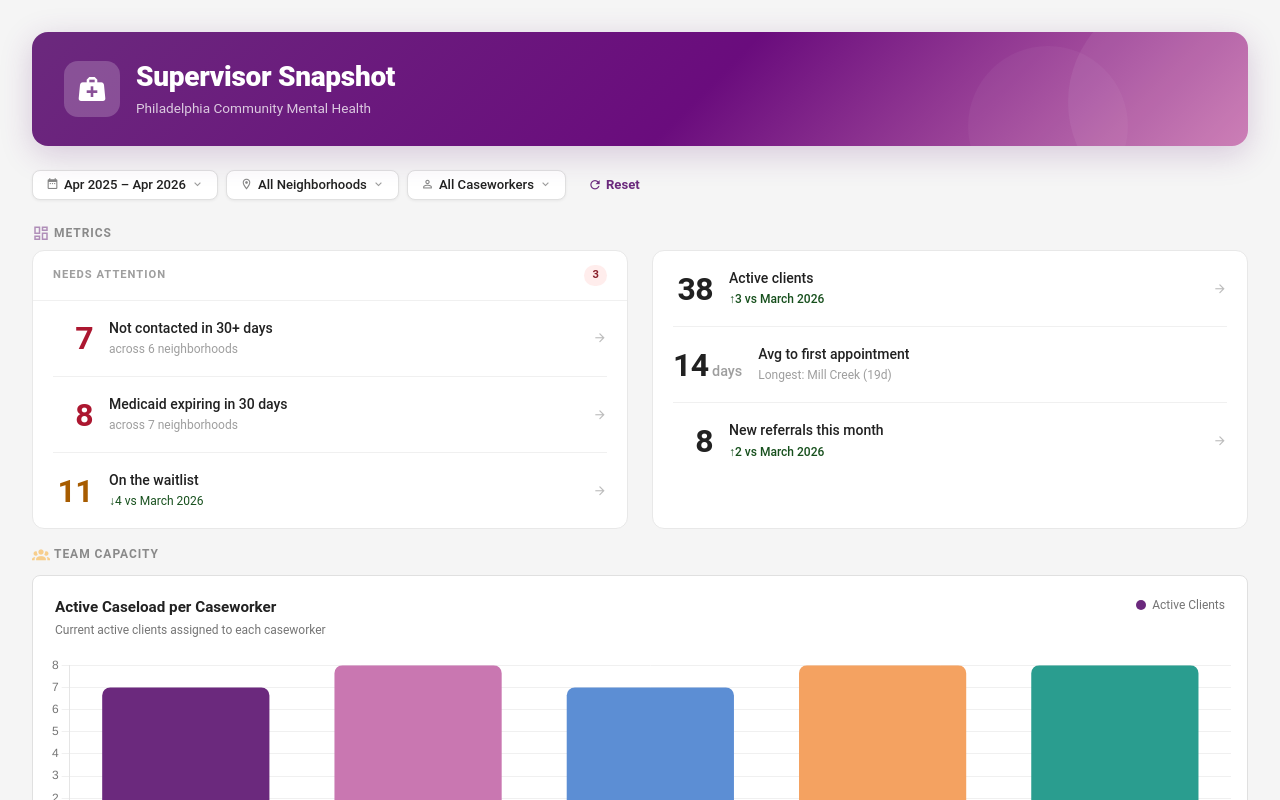
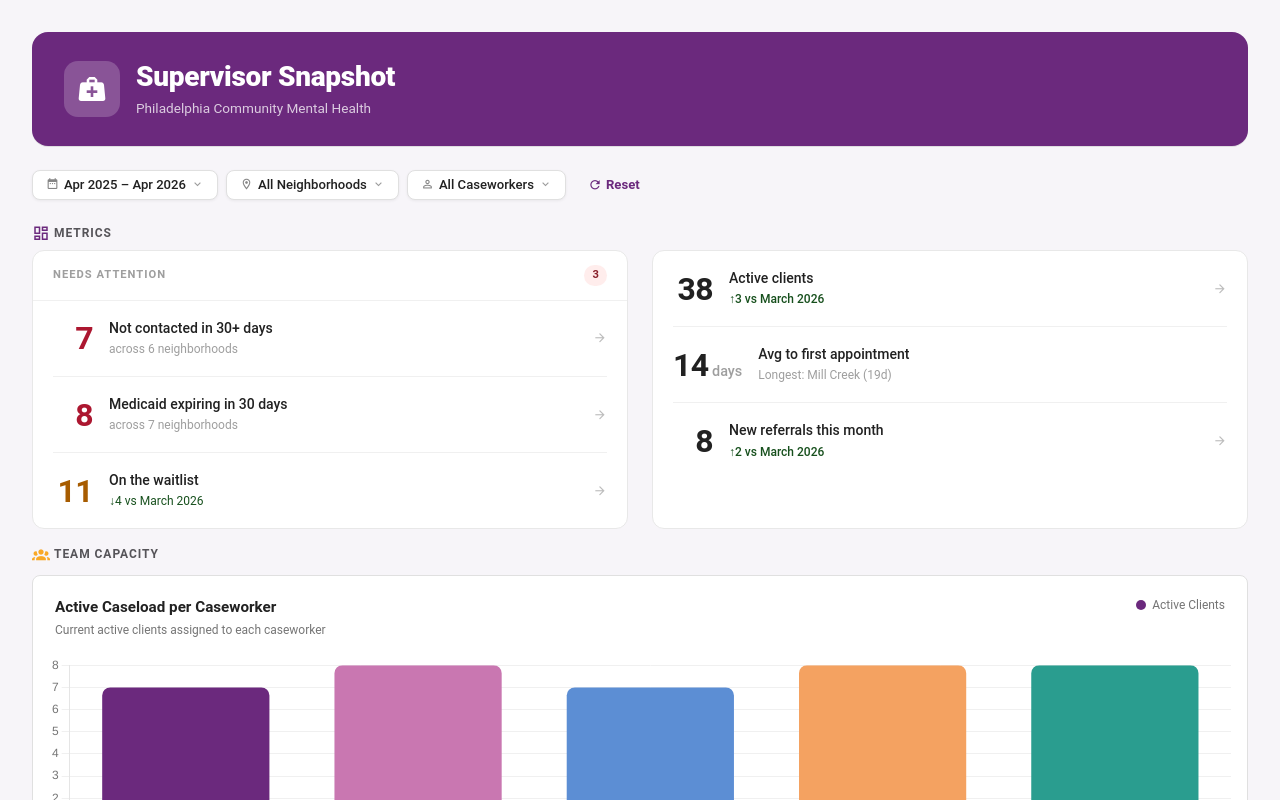
Before and after one commit to kmcconnell4/Protogen_Academy_300_Supervisor_Snapshot, a Vue app: page / in a window 1280 px wide. Shown: the top 800 px of the page. Built offline with nearby package versions, Linux system fonts and the light colour scheme.

Commit message:
Redesigned color scheme

```diff
--- a/src/App.vue
+++ b/src/App.vue
@@ -18,7 +18,7 @@ import DashboardView from '@/views/DashboardView.vue'
 
 html,
 body {
-  background-color: #f5f5f5;
+  background-color: oklch(98.5% 0.006 305);
   min-height: 100vh;
 }
 
@@ -34,10 +34,10 @@ body {
   height: 6px;
 }
 ::-webkit-scrollbar-track {
-  background: #f5f5f5;
+  background: oklch(98.5% 0.006 305);
 }
 ::-webkit-scrollbar-thumb {
-  background: #c977b1;
+  background: oklch(78% 0.05 305);
   border-radius: 3px;
 }
 
--- a/src/components/ActionNeededRow.vue
+++ b/src/components/ActionNeededRow.vue
@@ -284,7 +284,7 @@ function openDrawer(panel: keyof typeof columnConfigs) {
 }
 
 .watchlist-row:hover {
-  background: oklch(98.5% 0.003 270);
+  background: oklch(98% 0.01 305);
 }
 
 .watchlist-row:focus-visible {
--- a/src/components/DashboardHeader.vue
+++ b/src/components/DashboardHeader.vue
@@ -19,36 +19,12 @@
 
 <style scoped>
 .dashboard-header {
-  background: linear-gradient(135deg, #6b297d 0%, #6a0c7d 55%, #c977b1 100%);
+  background: #6b297d;
   border-radius: 16px;
   padding: 28px 32px;
-  box-shadow: 0 8px 32px rgba(107, 41, 125, 0.22);
+  box-shadow: 0 1px 0 rgba(0, 0, 0, 0.1);
   position: relative;
   overflow: hidden;
-}
-
-/* Decorative background circles */
-.dashboard-header::before {
-  content: '';
-  position: absolute;
-  top: -40px;
-  right: -40px;
-  width: 220px;
-  height: 220px;
-  border-radius: 50%;
-  background: rgba(255, 255, 255, 0.06);
-  pointer-events: none;
-}
-.dashboard-header::after {
-  content: '';
-  position: absolute;
-  bottom: -60px;
-  right: 120px;
-  width: 160px;
-  height: 160px;
-  border-radius: 50%;
-  background: rgba(255, 255, 255, 0.04);
-  pointer-events: none;
 }
 
 .header-inner {
--- a/src/components/PhillyNeighborhoodMap.vue
+++ b/src/components/PhillyNeighborhoodMap.vue
@@ -83,10 +83,10 @@ const maxCount = computed(() => {
 })
 
 function interpolateColor(t: number): string {
-  // #f3e4f7 (light purple) → #6b297d (brand purple)
-  const r = Math.round(0xf3 + t * (0x6b - 0xf3))
-  const g = Math.round(0xe4 + t * (0x29 - 0xe4))
-  const b = Math.round(0xf7 + t * (0x7d - 0xf7))
+  // #edf7e8 (light green) → #285707 (CBH forest green)
+  const r = Math.round(0xed + t * (0x28 - 0xed))
+  const g = Math.round(0xf7 + t * (0x57 - 0xf7))
+  const b = Math.round(0xe8 + t * (0x07 - 0xe8))
   return `rgb(${r},${g},${b})`
 }
 
--- a/src/components/SummaryRow.vue
+++ b/src/components/SummaryRow.vue
@@ -127,7 +127,7 @@ const longestWaitLabel = computed(() =>
 }
 
 .stat-row--clickable:hover {
-  background: oklch(98.5% 0.003 270);
+  background: oklch(98% 0.01 305);
 }
 
 .stat-row--clickable:focus-visible {
--- a/src/plugins/theme.ts
+++ b/src/plugins/theme.ts
@@ -13,10 +13,10 @@ export const theme: ThemeDefinition = {
     'secondary-lighten-1': '#e7ffde',
 
     // Neutrals
-    background: '#f5f5f5',
+    background: '#f7f5f9',
     surface: '#ffffff',
     'on-surface': '#212121',
-    'surface-variant': '#f5f5f5',
+    'surface-variant': '#f7f5f9',
 
     // Status
     error: '#e53935',       // 🔴 Action Needed (coral/red)
--- a/src/views/DashboardView.vue
+++ b/src/views/DashboardView.vue
@@ -291,8 +291,7 @@ function onNewReferralsClick() {
   font-weight: 700;
   letter-spacing: 0.08em;
   text-transform: uppercase;
-  color: #212121;
-  opacity: 0.5;
+  color: oklch(45% 0.008 305);
   display: flex;
   align-items: center;
 }
```
